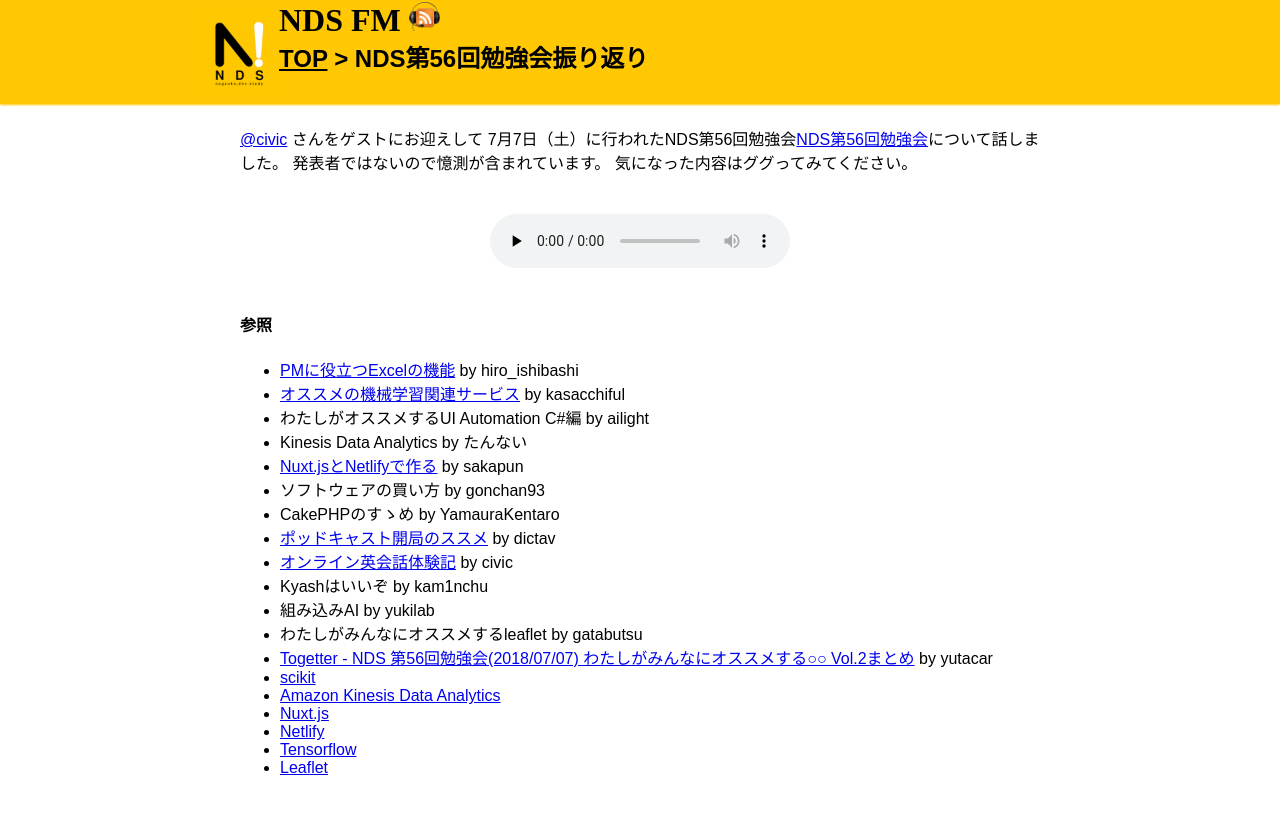
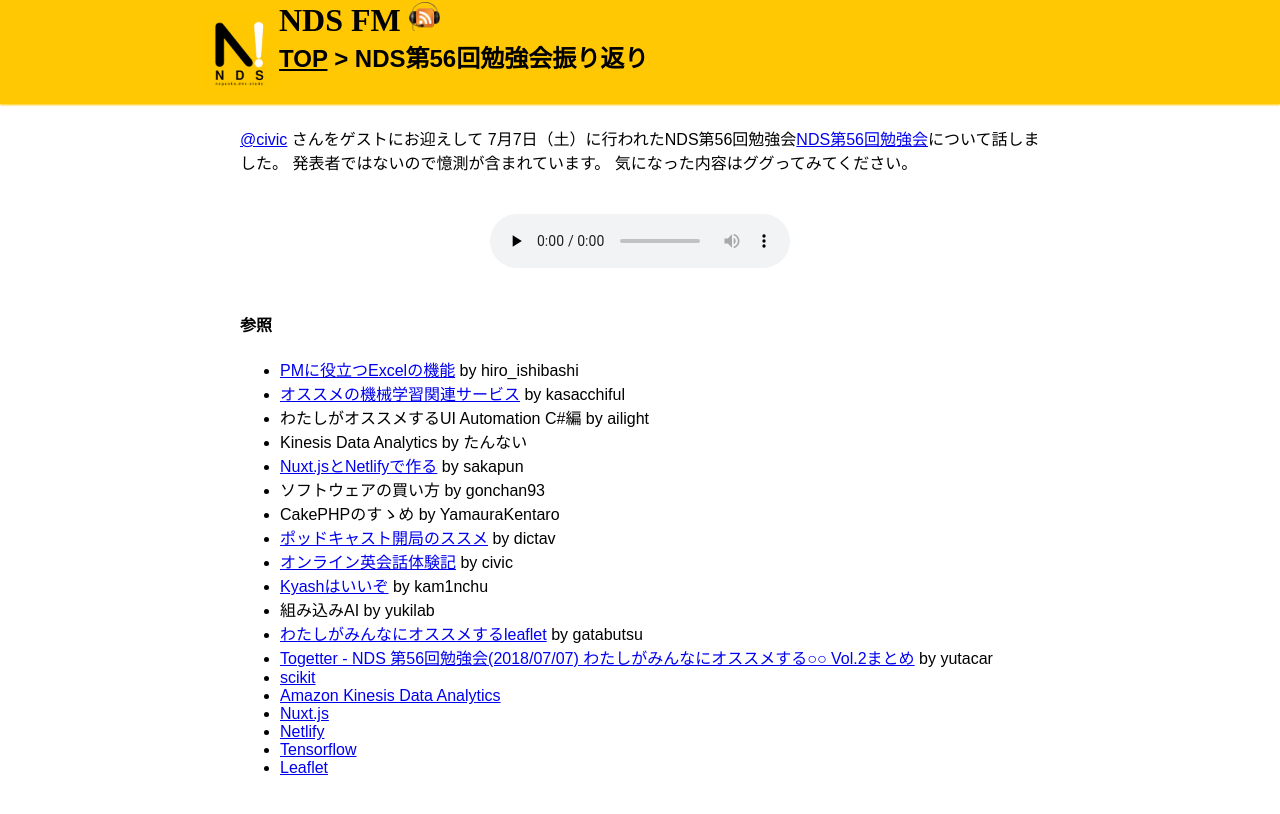
Before and after one commit to NagaokaDevelopersStudy/ndsfm, a Jekyll site: the page built from docs/_posts/2018-07-22-001.md, in a window 1280 px wide. Shown: the top 814 px of the page. Built offline with Jekyll 4.4.1, drawn with Linux system fonts in a browser that asks for light colours; some web fonts are replaced; some of the changed lines change nothing that is shown.

Commit message:
Update 2018-07-22-001.md

```diff
--- a/docs/_posts/2018-07-22-001.md
+++ b/docs/_posts/2018-07-22-001.md
@@ -48,12 +48,14 @@
     author:
       name: civic
   - title: Kyashはいいぞ
+    url: https://speakerdeck.com/kaminchu/nds56
     author:
       name: kam1nchu
   - title: 組み込みAI
     author:
       name: yukilab
   - title: わたしがみんなにオススメするleaflet
+    url: https://docs.google.com/presentation/d/1NhRiim-TUm1FVARpRwMobxKAghFX6e3B0F2p-rA0u84/edit?usp=sharing
     author:
       name: gatabutsu
   - title: Togetter - NDS 第56回勉強会(2018/07/07) わたしがみんなにオススメする○○ Vol.2まとめ #nds56
```
